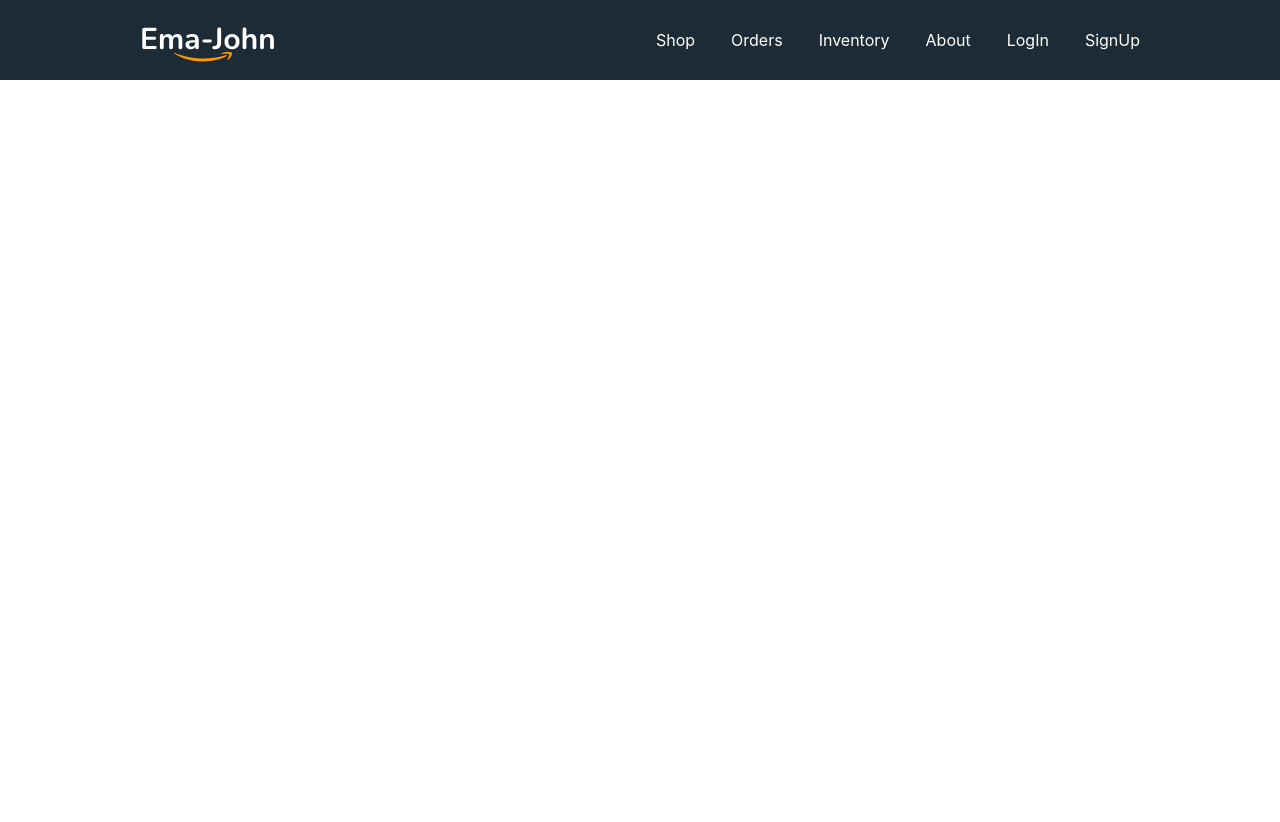
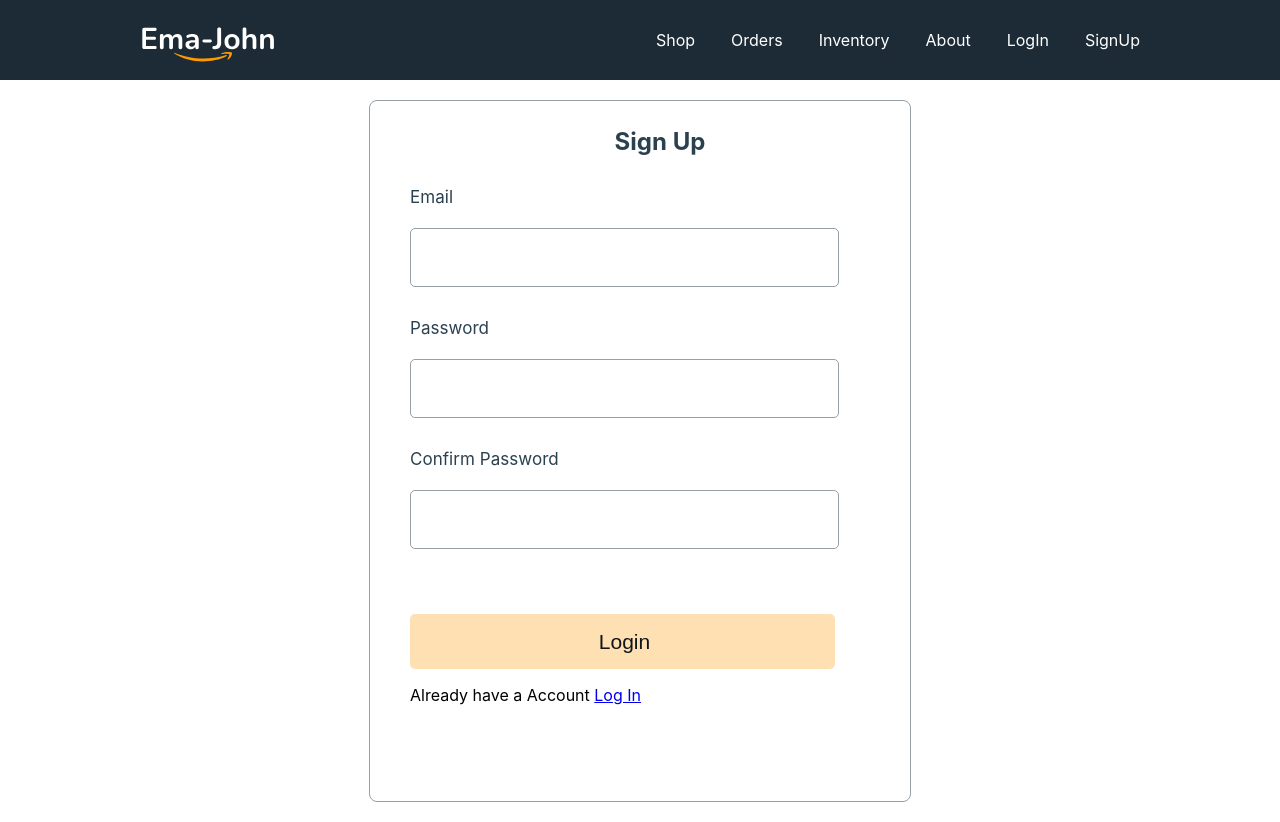
Before and after one commit to Farvez999/ema-john-resources-project-react, a React (Create React App) app: page /signup in a window 1280 px wide. Before the commit the page ends 800 px from the top, so only its background shows below. Built offline with nearby package versions, Linux system fonts and the light colour scheme.

Commit message:
Setup Auth Context under UserContext to share auth info

```diff
--- a/src/components/LogIn/LogIn.css
+++ b/src/components/LogIn/LogIn.css
@@ -1,6 +1,6 @@
 .form-container {
     width: 500px;
-    height: 600px;
+    height: 700px;
     margin: 20px auto;
     border: 1px solid #95A0A7;
     border-radius: 8px;
--- a/src/components/SignUp/SignUp.js
+++ b/src/components/SignUp/SignUp.js
@@ -1,9 +1,26 @@
 import React from 'react';
+import { Link } from 'react-router-dom';
 
 const SignUp = () => {
     return (
-        <div>
-
+        <div className='form-container'>
+            <h2 className='form-title'>Sign Up</h2>
+            <form>
+                <div className="form-control">
+                    <label htmlFor="email">Email</label>
+                    <input type="email" name="email" id="" required />
+                </div>
+                <div className="form-control">
+                    <label htmlFor="password">Password</label>
+                    <input type="password" name="password" id="" required />
+                </div>
+                <div className="form-control">
+                    <label htmlFor="confirm">Confirm Password</label>
+                    <input type="password" name="confirm" id="" required />
+                </div>
+                <input className='btn-submit' type="submit" value="Login" />
+            </form>
+            <p>Already have a Account <Link to='/login'>Log In</Link></p>
         </div>
     );
 };
--- /dev/null
+++ b/src/contexts/UserContext.js
@@ -0,0 +1,14 @@
+import React, { createContext } from 'react';
+
+export const AuthContext = createContext();
+
+const UserContext = ({ children }) => {
+    const authInfo = {}
+    return (
+        <AuthContext.Provider value={authInfo}>
+            {children}
+        </AuthContext.Provider>
+    );
+};
+
+export default UserContext;
--- a/src/index.js
+++ b/src/index.js
@@ -3,11 +3,14 @@
 import './index.css';
 import App from './App';
 import reportWebVitals from './reportWebVitals';
+import UserContext from './contexts/UserContext';
 
 const root = ReactDOM.createRoot(document.getElementById('root'));
 root.render(
   <React.StrictMode>
-    <App />
+    <UserContext>
+      <App />
+    </UserContext>
   </React.StrictMode>
 );
 
```
